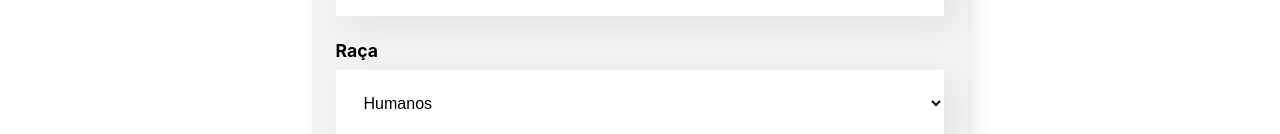
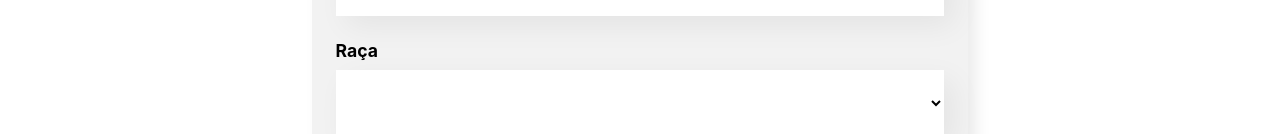
Before and after one commit to MatheusTrojan/organo, a React (Create React App) app: page / in a window 1280 px wide. Shown: the part 818-952 px from the top of the page. Built offline with nearby package versions, Linux system fonts and the light colour scheme.

Commit message:
capta infos do formulario

```diff
--- a/src/App.js
+++ b/src/App.js
@@ -1,12 +1,21 @@
+import { useState } from 'react';
 import Banner from './components/Banner';
 import Form from './components/Form';
 
 
 function App() {
+
+  const [personagens, setPersonagens] = useState([])
+
+  const personagemAdicionado = (personagem) => {
+    console.log(personagem)
+    setPersonagens([...personagens, personagem])
+  }
+
   return (
     <div className="App">
       <Banner />
-      <Form />
+      <Form aoPersonagemCadastrado={personagem => personagemAdicionado(personagem)}/>
     </div>
   );
 }
--- a/src/components/Dropdown/index.js
+++ b/src/components/Dropdown/index.js
@@ -7,7 +7,7 @@ const Dropdown = (props) => {
     return (
         <div className="dropdown-list">
             <label>{props.label}</label>
-            <select>
+            <select onChange={event => props.aoAlterado(event.target.value)} value={props.value} required={props.required} >
                 {props.itens.map(item => {
                     return <option key={item}>{item}</option>
                 })}
--- a/src/components/Form/index.js
+++ b/src/components/Form/index.js
@@ -2,32 +2,72 @@ import "./Form.css"
 import TextField from '../TextField';
 import Dropdown from "../Dropdown";
 import Button from "../Button";
+import { useState } from "react";
 
-const Form = () => {
+const Form = (props) => {
 
-    const raças = [
-        "Humanos",
+    const racas = [
+        "",
+        "Ainur",
+        "Anões",
+        "Criaturas",
+        "Elfos",
         "Hobbits",
-        "Elfos",
-        "Anões",
-        "Ainur",
-        "Criaturas"
+        "Humanos"
     ]
+
+    const [nome, setNome] = useState("")
+    const [historia, setHistoria] = useState("")
+    const [imagem, setImagem] = useState("")
+    const [raca, setRaca] = useState("")
 
     const submitForm = (event) => {
         event.preventDefault()
-        console.log("form foi submetido")
+        // console.log("form foi submetido => ", nome, historia, imagem, raca)
+
+        props.aoPersonagemCadastrado({
+            nome: nome,
+            historia: historia,
+            imagem: imagem,
+            raca: raca
+        })
     }
 
     return (
         <section className="section__form">
             <form onSubmit={submitForm}>
                 <h2>Preencha os dados para criar o card do personagem</h2>
-                <TextField label="Nome do Personagem" placeholder="Digite o nome do personagem" required={true}/>
-                <TextField label="Breve História" placeholder="Digite uma breve história da personagem" required={true}/>
-                <TextField label="Imagem" placeholder="Digite o endereço da imagem" required={true}/>
-                <Dropdown label="Raça" itens={raças}/>
-                <Button> Criar Card </Button>
+                <TextField
+                    label="Nome do Personagem"
+                    placeholder="Digite o nome do personagem"
+                    required={true}
+                    valor={nome}
+                    aoAlterado = {valor => setNome(valor)}
+                />
+                <TextField
+                    label="Breve História"
+                    placeholder="Digite uma breve história da personagem"
+                    required={true}
+                    valor={historia}
+                    aoAlterado = {valor => setHistoria(valor)}
+                />
+                <TextField
+                    label="Imagem"
+                    placeholder="Digite o endereço da imagem"
+                    required={true}
+                    valor={imagem}
+                    aoAlterado = {valor => setImagem(valor)}
+                />
+                <Dropdown
+                    label="Raça"
+                    itens={racas}
+                    required={true}
+                    valor={raca}
+                    aoAlterado={valor => setRaca(valor)}
+                />
+                <Button>
+                    Criar Card
+                </Button>
             </form>
         </section>
     )
--- a/src/components/TextField/index.js
+++ b/src/components/TextField/index.js
@@ -1,10 +1,17 @@
 import "./TextField.css"
 
 const TextField = (props) => {
+
+    const aoDigitado = (event) => {
+        props.aoAlterado(event.target.value)
+    }
+
     return (
         <div className="text-field">
-            <label>{props.label}</label>
-            <input required={props.required} placeholder={props.placeholder}/>
+            <label>
+                {props.label}
+            </label>
+            <input value={props.valor} onChange={aoDigitado} required={props.required} placeholder={props.placeholder}/>
         </div>
     )
 }
```
